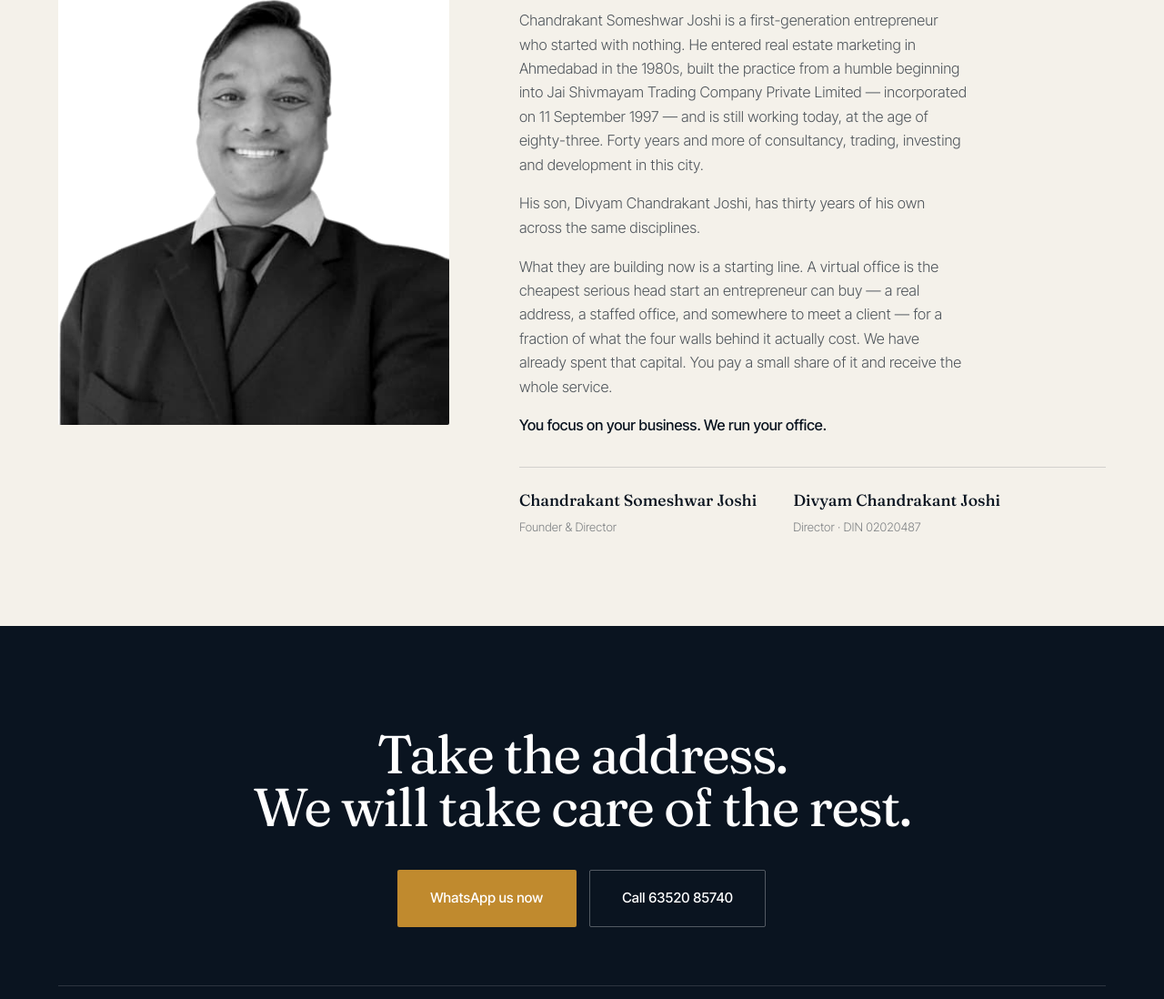
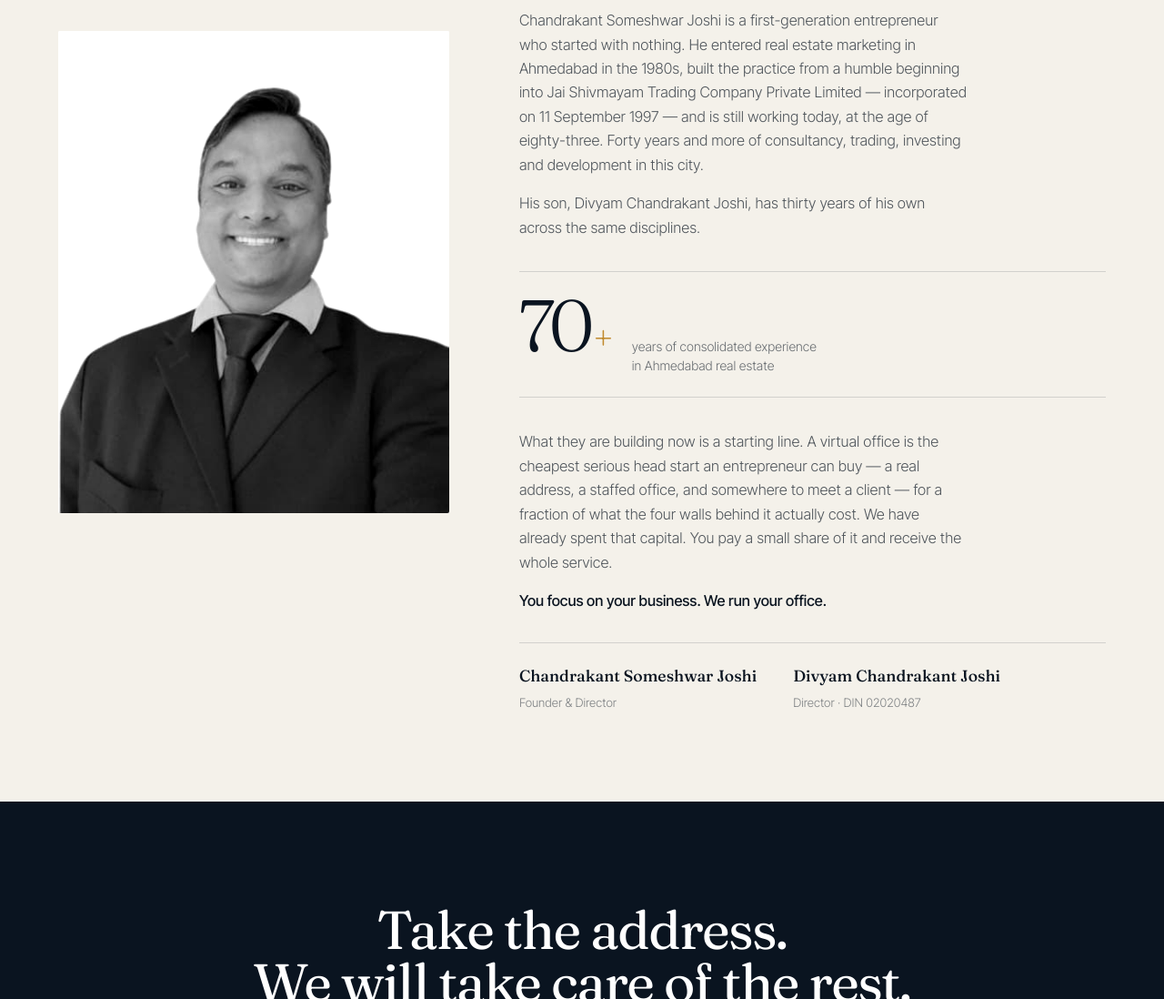
Before and after one commit to DeveshM10/IBC, a plain HTML site: page index.html in a window 1280 px wide. Shown: the part 10320-11418 px from the top of the page at 91% size. Drawn offline with Linux system fonts and the light colour scheme.

Commit message:
Add consolidated 70+ years experience stat to founder section
Animated count-up stat between the two experience paragraphs and the
signature block. Confirms Divyam Joshi at thirty years.

Co-Authored-By: Claude Opus 5 (1M context) <noreply@anthropic.com>

```diff
--- a/css/style.css
+++ b/css/style.css
@@ -488,6 +488,20 @@ a{ color:inherit; }
 }
 .founders__text p{ font-size:1.02rem; color:rgba(10,20,32,.7); max-width:52ch; }
 .founders__text .h-display{ margin-bottom:1.8rem; }
+.founders__stat{
+  display:flex; align-items:baseline; gap:.15rem; flex-wrap:wrap;
+  margin:2.2rem 0; padding:1.5rem 0; border-block:1px solid var(--rule);
+}
+.founders__stat-v{
+  font-family:'Fraunces',serif; font-size:clamp(3.4rem,7vw,5rem); font-weight:300;
+  line-height:.85; letter-spacing:-.05em; color:var(--ink);
+}
+.founders__stat-plus{
+  font-family:'Fraunces',serif; font-size:clamp(1.8rem,3.5vw,2.6rem);
+  font-weight:300; color:var(--gold); line-height:1; margin-right:1.1rem;
+}
+.founders__stat-l{ font-size:.88rem; color:rgba(10,20,32,.6); line-height:1.45; }
+
 .founders__sigs{ display:flex; gap:2.5rem; flex-wrap:wrap; margin-top:2rem; padding-top:1.4rem; border-top:1px solid var(--rule); }
 .founders__sig b{ display:block; font-family:'Fraunces',serif; font-weight:400; font-size:1.1rem; }
 .founders__sig span{ font-size:.82rem; color:rgba(10,20,32,.5); }
--- a/index.html
+++ b/index.html
@@ -489,6 +489,11 @@
         more of consultancy, trading, investing and development in this city.</p>
         <p class="reveal">His son, Divyam Chandrakant Joshi, has thirty years of his own across the
         same disciplines.</p>
+
+        <div class="founders__stat reveal">
+          <span class="founders__stat-v" data-count="70">0</span><span class="founders__stat-plus">+</span>
+          <span class="founders__stat-l">years of consolidated experience<br>in Ahmedabad real estate</span>
+        </div>
         <p class="reveal">What they are building now is a starting line. A virtual office is the
         cheapest serious head start an entrepreneur can buy — a real address, a staffed office, and
         somewhere to meet a client — for a fraction of what the four walls behind it actually cost.
```
